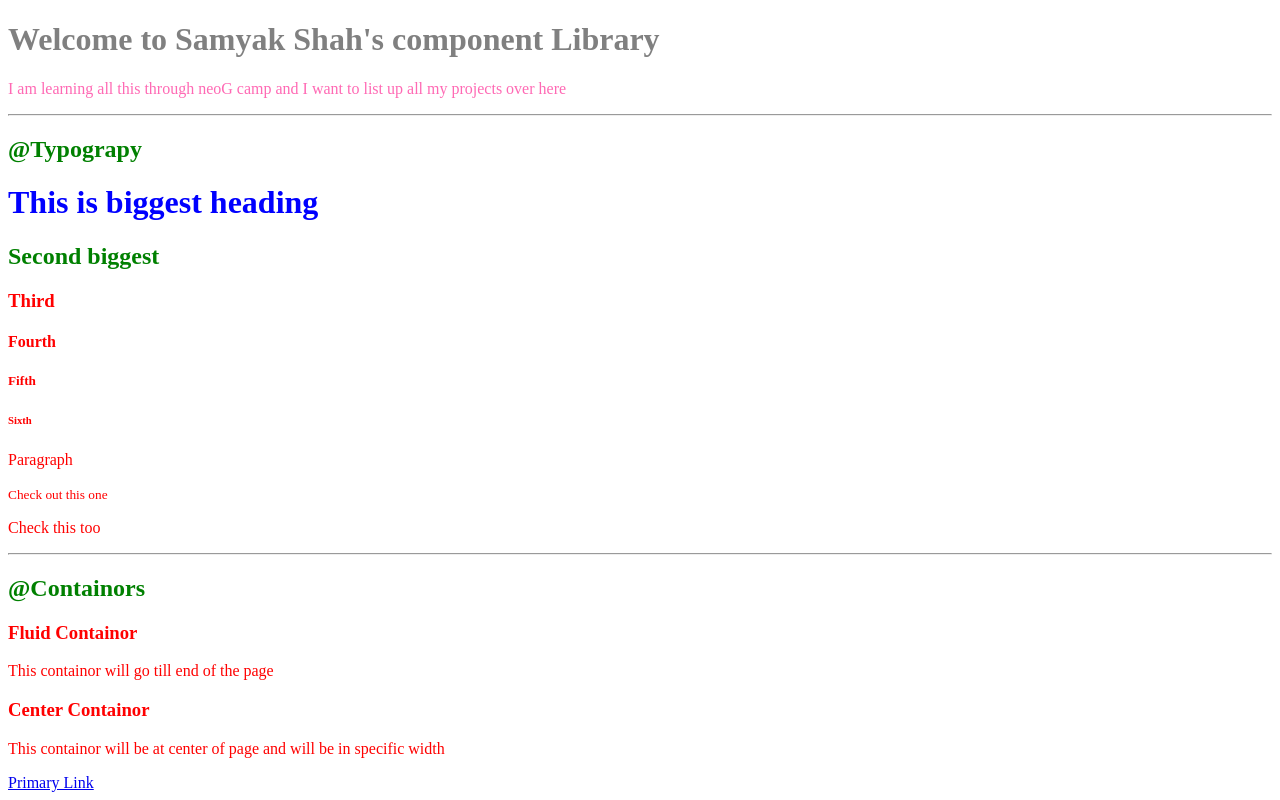
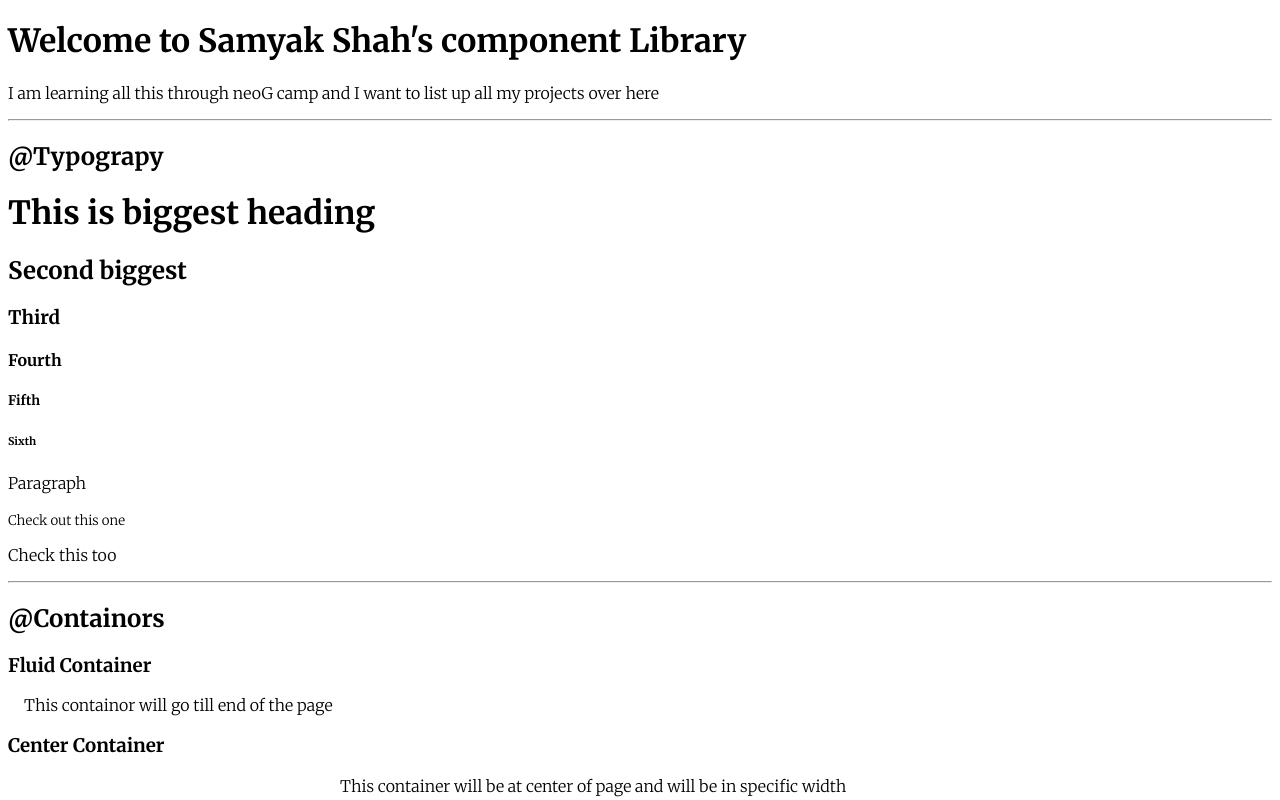
Before and after one commit to samyakshah3008/Neogcamp-lesson3-live, a plain HTML site: page index.html in a window 1280 px wide. Shown: the top 800 px of the page. Drawn offline with Linux system fonts and the light colour scheme.

Commit message:
container

```diff
--- a/index.html
+++ b/index.html
@@ -9,8 +9,8 @@
 
 </head>
 <body>
-      <h1 id="Lib-Header">Welcome to Samyak Shah's component Library</h1>
-      <p id="Para">I am learning all this through neoG camp and I want to list up all my projects over here</p>
+      <h1>Welcome to Samyak Shah's component Library</h1>
+      <p>I am learning all this through neoG camp and I want to list up all my projects over here</p>
     <hr>
 
     <h2>@Typograpy</h2>
@@ -30,10 +30,10 @@
 
     <h2>@Containors</h2>
 
-    <h3>Fluid Containor</h3>
-    <div>This containor will go till end of the page</div>
-    <h3>Center Containor</h3>
-    <div>This containor will be at center of page and will be in specific width</div>
+    <h3>Fluid Container</h3>
+    <div class="container-fluid">This containor will go till end of the page</div>
+    <h3>Center Container</h3>
+    <div class="container-center">This container will be at center of page and will be in specific width</div>
 <p>
 
 <a href="/">Primary Link</a>
--- a/styles.css
+++ b/styles.css
@@ -1,19 +1,17 @@
-body {
-    color:red;
+@import url('https://fonts.googleapis.com/css2?family=Merriweather:wght@300;700&display=swap');
+
+body{
+    font-family: 'Merriweather', serif;
 }
 
-h1 {
-    color:blue;
+/** Container **/
+
+.container-fluid {
+    padding-left: 1rem;
+    padding-right: 1rem;
 }
 
-#Lib-Header {
-    color:grey
+.container-center {
+    max-width: 600px;
+    margin: auto;
 }
-
-h2 {
-    color:green;
-}
-
-#Para {
-    color:hotpink;
-}
```
